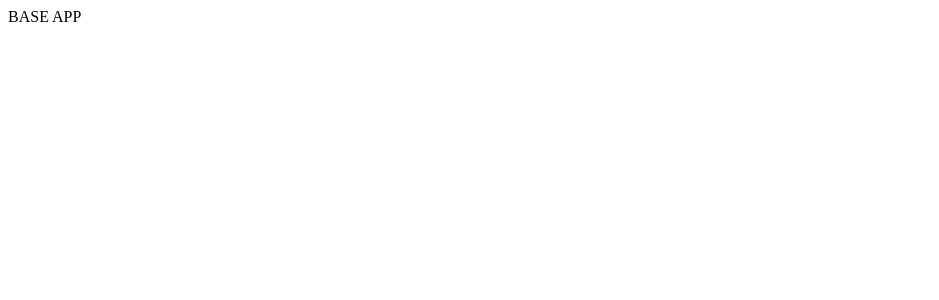
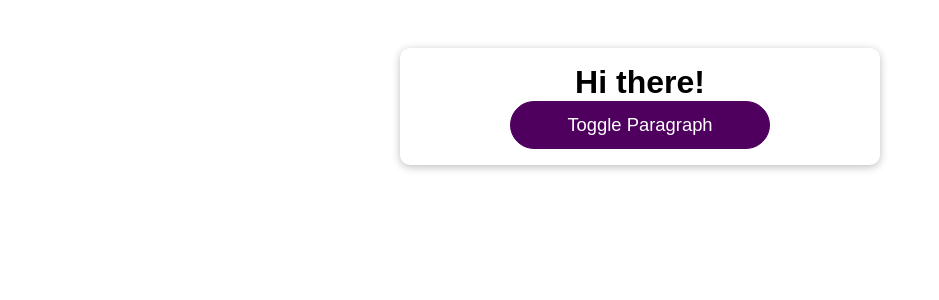
Before and after one commit to vinayak-nk/react_base_app, a React (Create React App) app: page / in a window 1280 px wide. Shown: the top 300 px of the page, without its empty margins (0-939 px from the left). Built offline with nearby package versions, Linux system fonts and the light colour scheme.

Commit message:
initial commit

```diff
--- /dev/null
+++ b/src/App.css
@@ -0,0 +1,14 @@
+.app {
+  margin: 3rem auto;
+  width: 30rem;
+  padding: 1rem;
+  background: white;
+  box-shadow: 0 2px 8px rgba(0, 0, 0, 0.26);
+  border-radius: 10px;
+  text-align: center;
+}
+
+.app h1 {
+  margin: 0;
+  text-align: center;
+}
--- a/src/App.js
+++ b/src/App.js
@@ -1,7 +1,21 @@
+import React, { useState} from 'react';
+
+import DemoOutput from './components/Demo/DemoOutput';
+import Button from './components/UI/Button/Button'
+import './App.css';
+
 function App() {
+  const [show, toggleShow] = useState(false)
+
+  console.log('APP RUNNING')
+
+  const handleBtnClick = () => {toggleShow((prevShow) => !prevShow)}
+
   return (
-    <div className="App">
-      BASE APP
+    <div className="app">
+      <h1>Hi there!</h1>
+      <DemoOutput show={show} />
+      <Button onClick={handleBtnClick} >Toggle Paragraph</Button>
     </div>
   );
 }
--- /dev/null
+++ b/src/components/Demo/DemoOutput.js
@@ -0,0 +1,11 @@
+import React from 'react'
+import MyParagraph from './MyParagraph'
+
+const DemoOutput = ({ show }) => {
+  console.log('DemoOutput RUNNING')
+  return (
+    <MyParagraph show={show} />
+  )
+}
+
+export default DemoOutput
--- /dev/null
+++ b/src/components/Demo/MyParagraph.js
@@ -0,0 +1,10 @@
+import React from 'react'
+
+function MyParagraph({ show }) {
+  console.log('MyParagraph RUNNING')
+  return (
+    <div>{show ? 'My Paragraph': ''}</div>
+  )
+}
+
+export default MyParagraph
--- /dev/null
+++ b/src/components/UI/Button/Button.js
@@ -0,0 +1,19 @@
+import React from 'react';
+
+import classes from './Button.module.css';
+
+const Button = (props) => {
+  console.log('BUTTON RUNNING')
+  return (
+    <button
+      type={props.type || 'button'}
+      className={`${classes.button} ${props.className}`}
+      onClick={props.onClick}
+      disabled={props.disabled}
+    >
+      {props.children}
+    </button>
+  );
+};
+
+export default Button;
--- /dev/null
+++ b/src/components/UI/Button/Button.module.css
@@ -0,0 +1,30 @@
+.button {
+  font: inherit;
+  border: 1px solid #4f005f;
+  background: #4f005f;
+  color: white;
+  padding: 0.75rem 3.5rem;
+  cursor: pointer;
+  font-size: 1.15rem;
+  border-radius: 30px;
+}
+
+.button:hover,
+.button:active {
+  background: #741188;
+  border-color: #741188;
+}
+
+.button:focus {
+  outline: none;
+}
+
+button:disabled,
+button:focus:disabled,
+button:hover:disabled,
+button:active:disabled {
+  background: #ccc;
+  border-color: #ccc;
+  color: #666666;
+  cursor: not-allowed;
+}
--- /dev/null
+++ b/src/index.css
@@ -0,0 +1,16 @@
+* {
+  box-sizing: border-box;
+}
+
+html {
+  font-family: sans-serif;
+  background: #fff;
+}
+
+body {
+  margin: 0;
+}
+
+main {
+  margin-top: 6rem;
+}
--- a/src/index.js
+++ b/src/index.js
@@ -1,16 +1,8 @@
 import React from 'react';
 import ReactDOM from 'react-dom/client';
+
+import './index.css';
 import App from './App';
-import reportWebVitals from './reportWebVitals';
 
 const root = ReactDOM.createRoot(document.getElementById('root'));
-root.render(
-  <React.StrictMode>
-    <App />
-  </React.StrictMode>
-);
-
-// If you want to start measuring performance in your app, pass a function
-// to log results (for example: reportWebVitals(console.log))
-// or send to an analytics endpoint. Learn more: https://bit.ly/CRA-vitals
-reportWebVitals();
+root.render(<App />);
```
